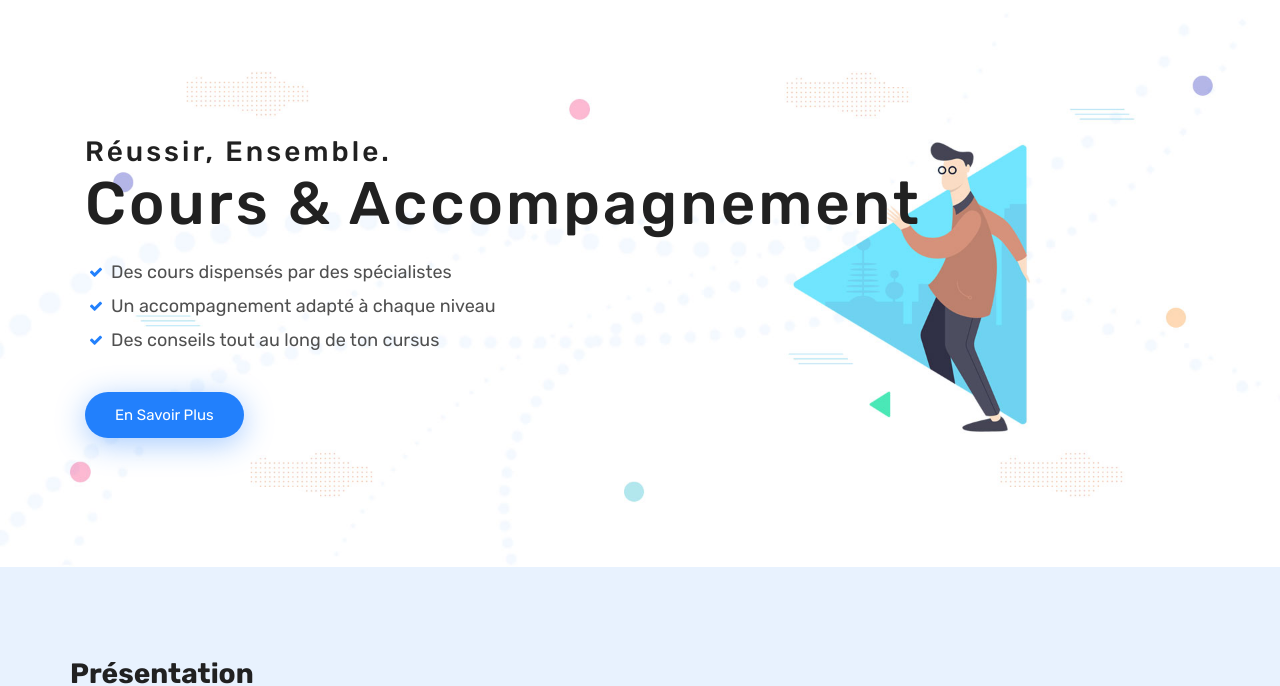
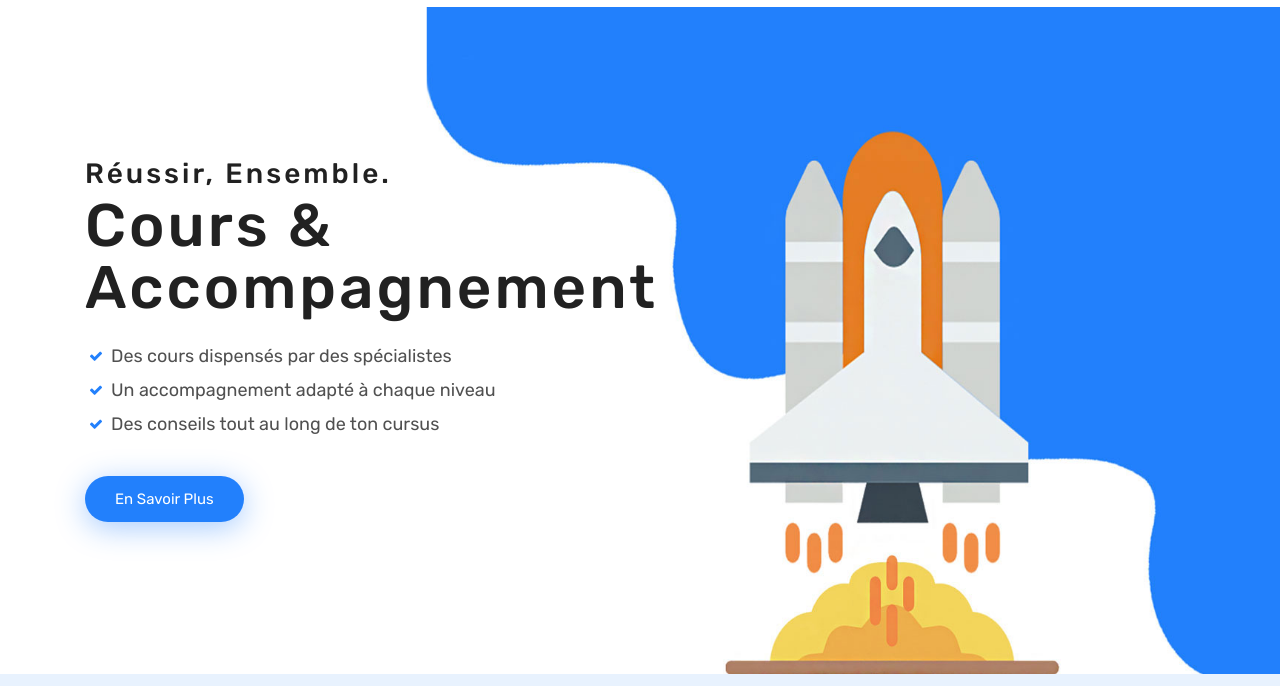
Before and after one commit to Abdellah-Sk/projet-s, a plain HTML site: page index6.html in a window 1280 px wide. Shown: the part 127-813 px from the top of the page. Drawn offline with nearby package versions, Linux system fonts and the light colour scheme; some packages are replaced by stand-ins of ours.

Commit message:
change banner

```diff
--- a/index6.html
+++ b/index6.html
@@ -129,13 +129,13 @@
             <div id="rs-banner" class="rs-banner">
                 <div id="home-banner" class="home-banner">
                     <div class="banner-image gray-bg">
-                        <img src="images/banner/home-banner.jpg" alt="Banner Image">
+                        <img src="images/banner/home2-banner.jpg" alt="Banner Image">
                         <div class="banner-content">
                             <div class="container">
                                 <div class="banner-text">
                                     <div class="title-text">
                                         <h3>Réussir, Ensemble.</h3>
-                                        <h2>Cours & Accompagnement</h2>
+                                        <h2>Cours & <br> Accompagnement</h2>
                                     </div>
                                     <div class="banner-list">
                                         <ul class="check-arrow">
```
